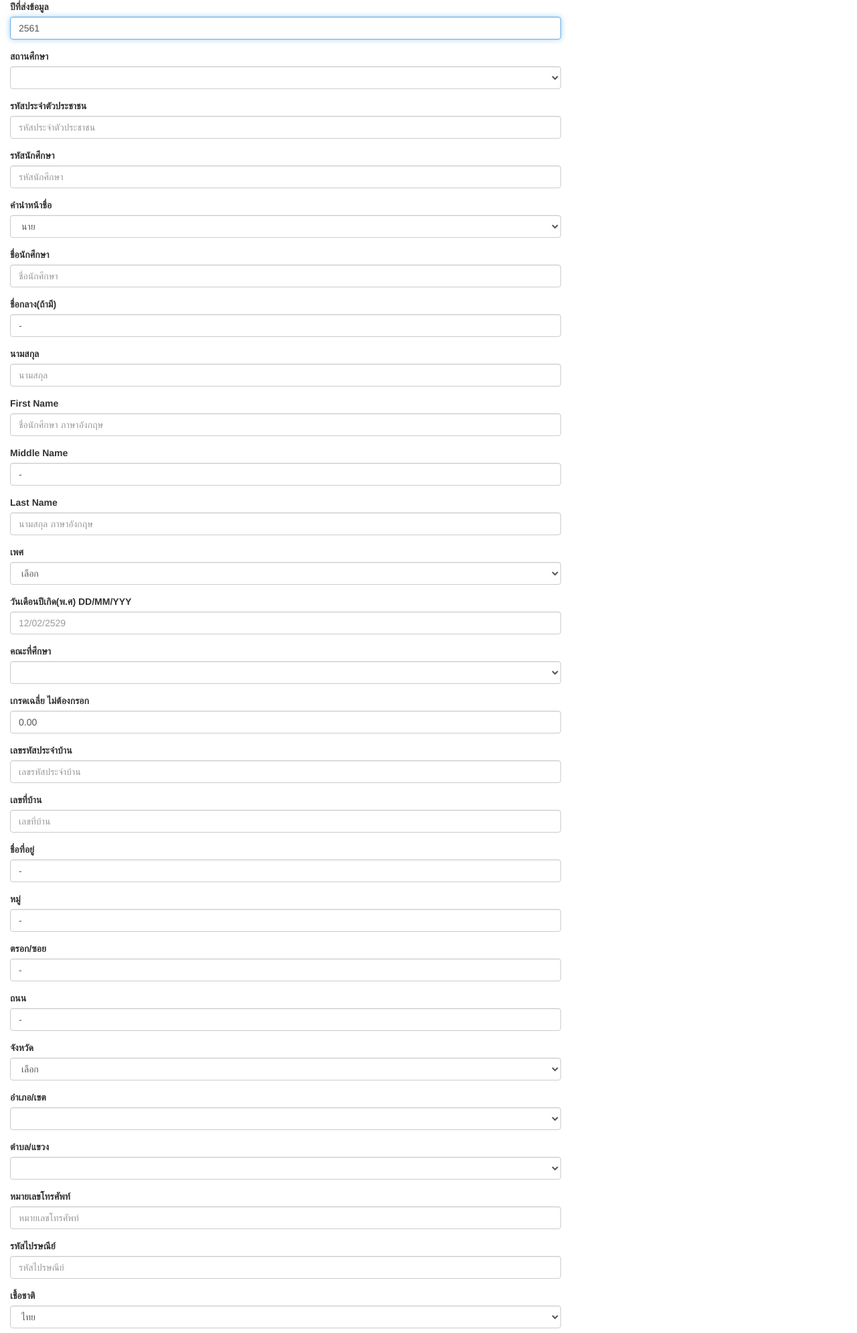
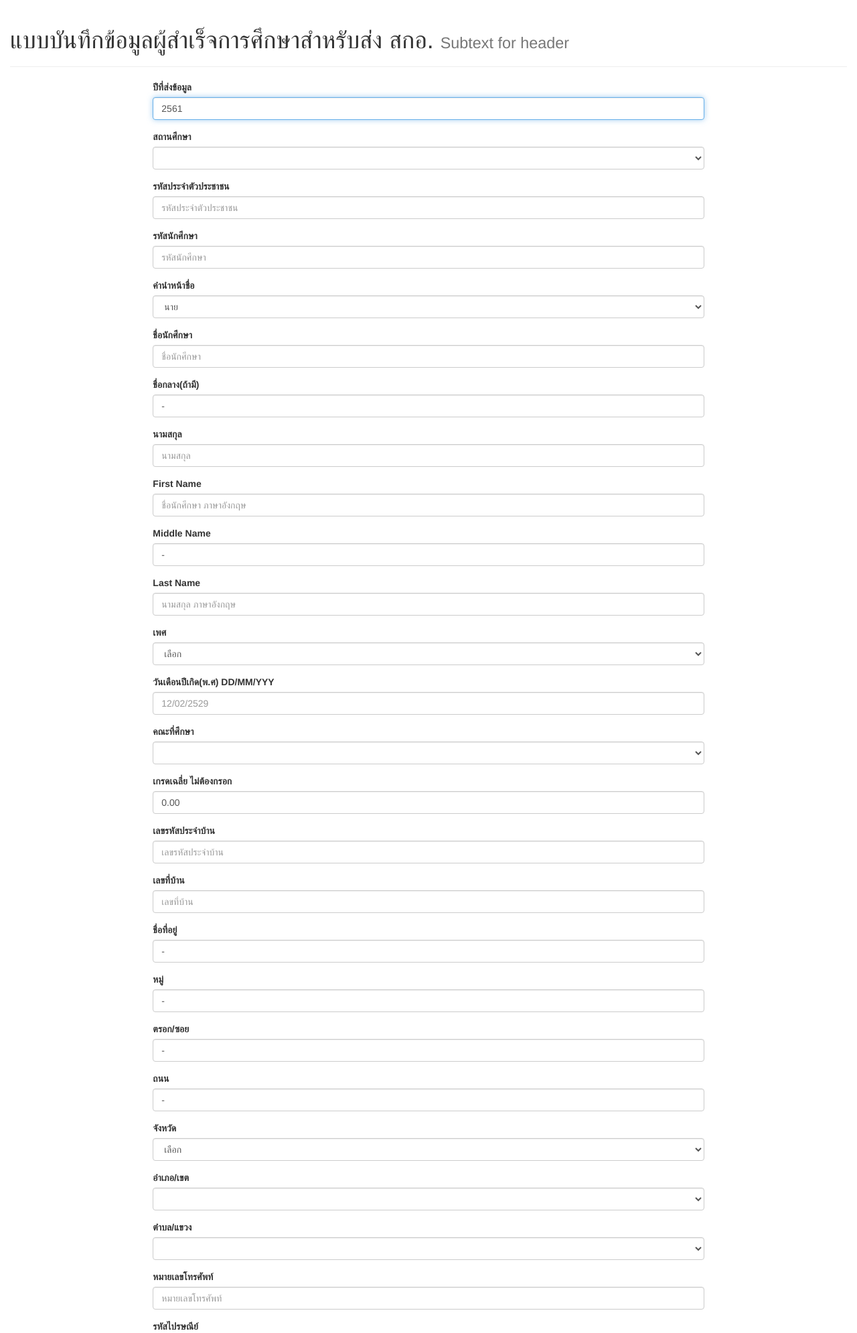
Before and after one commit to poohbuntu/uoc, a CodeIgniter app: page /uoc/index.php/graduate/addform in a window 1280 px wide. Shown: the top 1990 px of the page at 67% size. Run offline with CodeIgniter, Linux system fonts and the light colour scheme; data that the repository does not hold is empty; some libraries are stand-ins or nearby versions.

Commit message:
update form
update form

```diff
--- a/application/models/Graduates.php
+++ b/application/models/Graduates.php
@@ -104,10 +104,10 @@ class Graduates extends CI_Model{
       'religion_id'=>$this->input->post('religion_id'),
       'email'=>$this->input->post('email'),
       'dategraduation'=>$this->input->post('dategraduation'),
-      //'curr_id'=>$this->input->post('curr_id'),
-      'curr_id'=>'25322121100124',
-      //'degree_num'=>$this->input->post('degree_num'),
-      'degree_num'=>'1',
+      'curr_id'=>$this->input->post('curr_id'),
+      //'curr_id'=>'25322121100124',
+      'degree_num'=>$this->input->post('degree_num'),
+      //'degree_num'=>'1',
       'nation_id'=>$this->input->post('nation_id'),
       'passport_number'=>$this->input->post('passport_number'),
       'passport_startdate'=>$this->input->post('passport_startdate'),
--- a/application/views/graduate/add_grd.php
+++ b/application/views/graduate/add_grd.php
@@ -4,13 +4,23 @@
 		<meta charset="utf-8">
 		<link rel="stylesheet" href="https://maxcdn.bootstrapcdn.com/bootstrap/3.3.7/css/bootstrap.min.css" integrity="sha384-BVYiiSIFeK1dGmJRAkycuHAHRg32OmUcww7on3RYdg4Va+PmSTsz/K68vbdEjh4u" crossorigin="anonymous">
 		<script src="//code.jquery.com/jquery-1.11.2.min.js"></script>
+
 		<title>บันทึกข้อมูลผู้สำเร็จการศึกษา</title>
 	</head>
 	<body>
 		<div class="container-fluid">
 			<div class="row">
-				<div class="col-xs-12 col-sm-6 col-md-8">
+				<div class="col-xs-12 col-sm-6 col-md-12">
+					<div class="page-header">
+  					<h1>แบบบันทึกข้อมูลผู้สำเร็จการศึกษาสำหรับส่ง สกอ. <small>Subtext for header</small></h1>
+					</div>
+				</div>
+			</div>
+			<div class="row">
+				<div class="col-xs-12 col-sm-6 col-md-8 col-md-offset-2">
 					<form class="" action="http://localhost/uoc/index.php/graduate/add" method="post" autocomplete="off">
+						<fieldset>
+
 							<div class="form-group">
 								<label for="year">ปีที่ส่งข้อมูล</label>
 								<input class="form-control" type="text" name="year" value="2561" maxlength="4" placeholder="ปีที่ส่งข้อมูล" required autofocus>
@@ -165,12 +175,7 @@
 	        					<option value=" "></option>
 								</select>
 							</div>
-<!--
-						<div class="form-group">
-							<label for="sub_district_id">รหัสจังหวัดอำเภอตำบล</label>
-							<input class="form-control" type="text" name="sub_district_id" value="" maxlength="6" placeholder="รหัสจังหวัดอำเภอตำบล" required>
-						</div>
--->
+
 							<div class="form-group">
 								<label for="telephone">หมายเลขโทรศัพท์</label>
 								<input class="form-control" type="text" name="telephone" value="" maxlength="30" placeholder="หมายเลขโทรศัพท์" required autocomplete="off">
@@ -215,15 +220,15 @@
 								<input class="form-control" type="text" name="dategraduation" value="24/04/2561" maxlength="10" placeholder="08/06/2560" required>
 							</div>
 
-						<!--<div class="form-group">
+							<div class="form-group">
 								<label for="curr_id">รหัสหลักสูตรที่สำเร็จการศึกษา</label>
-							<input class="form-control" type="text" name="curr_id" value="25322121100124" maxlength="14" placeholder="หลักสูตรพยาบาลศาสตรบัณฑิต วิทยาลัยพยาบาลตำรวจ สถาบันสมทบจุฬาลงกรณ์มหาวิทยาลัย"  required>
-						</div>-->
+								<input class="form-control" type="text" name="curr_id" value="25322121100124" maxlength="14" placeholder="หลักสูตรพยาบาลศาสตรบัณฑิต วิทยาลัยพยาบาลตำรวจ สถาบันสมทบจุฬาลงกรณ์มหาวิทยาลัย" readonly required>
+							</div>
 
-						<!--<div class="form-group">
+							<div class="form-group">
 								<label for="degree_num">ลำดับของปริญญาในหลักสูตร</label>
-							<input class="form-control" type="text" name="degree_num" value="1" maxlength="1" placeholder="พยาบาลศาสตรบัณฑิต"  required>
-						</div>-->
+								<input class="form-control" type="text" name="degree_num" value="1" maxlength="1" placeholder="พยาบาลศาสตรบัณฑิต" readonly required>
+							</div>
 
 							<div class="form-group">
 								<label for="nation_id">สัญชาติ</label>
@@ -248,7 +253,9 @@
 								<input class="form-control" type="text" name="passport_enddate" value="-" maxlength="10" placeholder="30/09/2021" autocomplete="off">
 							</div>
 
-						<button type="submit" class="btn btn-primary" value="Submit">Submit</button>
+							<button type="submit" class="btn btn-primary" value="Submit">บันทึก</button>
+
+						</fieldset>
 					</form>
 				</div>
 			</div>
```
Lines whose indentation alone changed are shown as unchanged.
